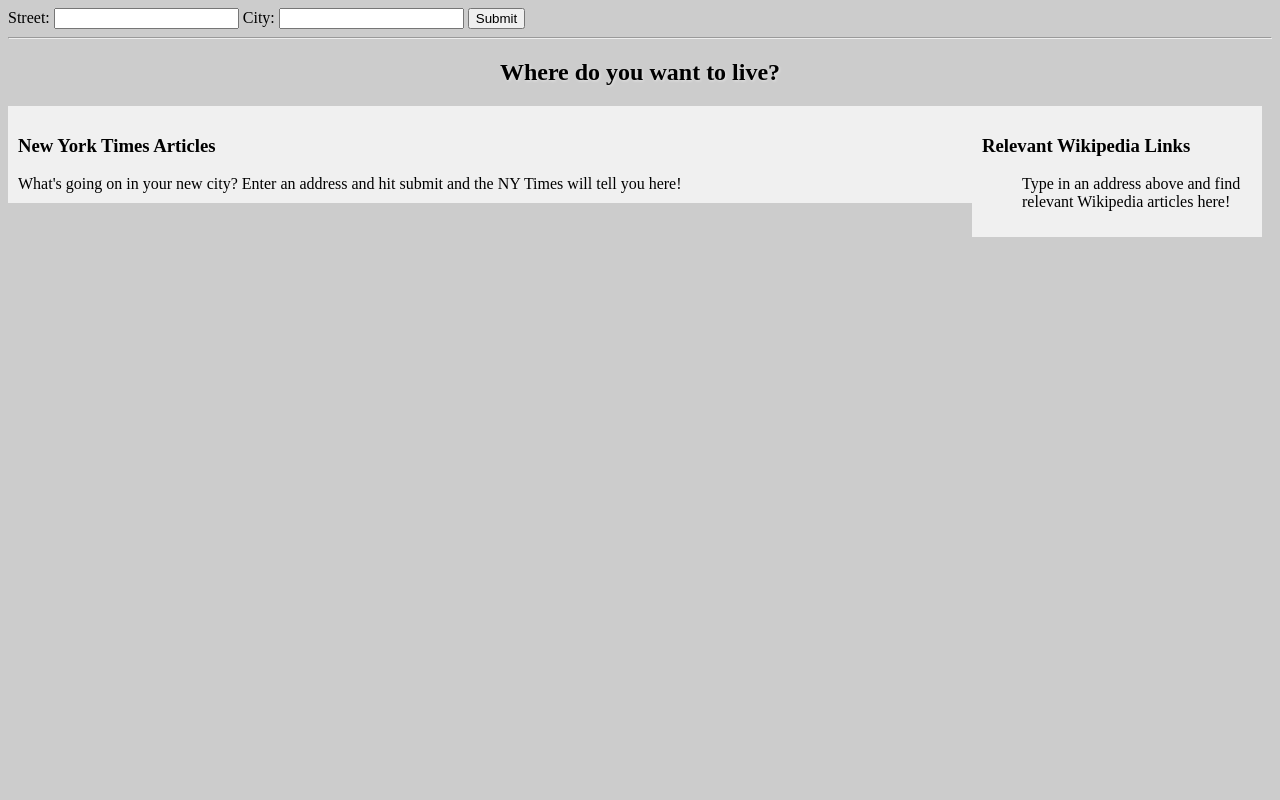
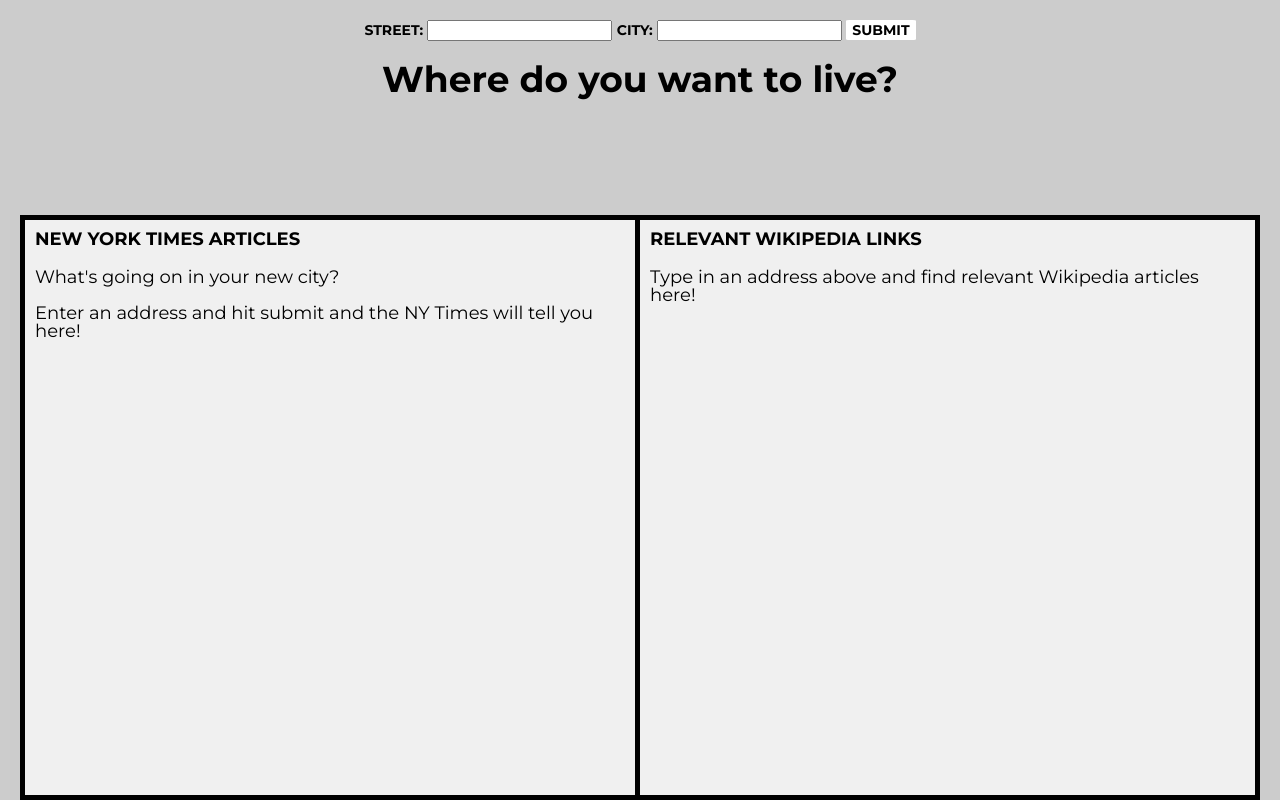
Before and after one commit to njons/XHR_garden, a plain HTML site: page index.html in a window 1280 px wide. Drawn offline with Linux system fonts and the light colour scheme; a script that the page names is missing.

Commit message:
added styling

```diff
--- /dev/null
+++ b/css/reset.css
@@ -0,0 +1,129 @@
+/* http://meyerweb.com/eric/tools/css/reset/
+   v2.0 | 20110126
+   License: none (public domain)
+*/
+
+html,
+body,
+div,
+span,
+applet,
+object,
+iframe,
+h1,
+h2,
+h3,
+h4,
+h5,
+h6,
+p,
+blockquote,
+pre,
+a,
+abbr,
+acronym,
+address,
+big,
+cite,
+code,
+del,
+dfn,
+em,
+img,
+ins,
+kbd,
+q,
+s,
+samp,
+small,
+strike,
+strong,
+sub,
+sup,
+tt,
+var,
+b,
+u,
+i,
+center,
+dl,
+dt,
+dd,
+ol,
+ul,
+li,
+fieldset,
+form,
+label,
+legend,
+table,
+caption,
+tbody,
+tfoot,
+thead,
+tr,
+th,
+td,
+article,
+aside,
+canvas,
+details,
+embed,
+figure,
+figcaption,
+footer,
+header,
+hgroup,
+menu,
+nav,
+output,
+ruby,
+section,
+summary,
+time,
+mark,
+audio,
+video {
+  margin: 0;
+  padding: 0;
+  border: 0;
+  font-size: 100%;
+  font: inherit;
+  vertical-align: baseline;
+}
+/* HTML5 display-role reset for older browsers */
+article,
+aside,
+details,
+figcaption,
+figure,
+footer,
+header,
+hgroup,
+menu,
+nav,
+section {
+  display: block;
+}
+body {
+  line-height: 1;
+}
+ol,
+ul {
+  list-style: none;
+}
+blockquote,
+q {
+  quotes: none;
+}
+blockquote:before,
+blockquote:after,
+q:before,
+q:after {
+  content: "";
+  content: none;
+}
+table {
+  border-collapse: collapse;
+  border-spacing: 0;
+}
--- a/css/style.css
+++ b/css/style.css
@@ -1,33 +1,105 @@
-* {box-sizing:border-box;}
-body {background-color: #CCC;}
+* {
+  box-sizing: border-box;
+}
+
+body {
+  background-color: #ccc;
+  color: black;
+  font-family: "Montserrat", sans-serif;
+  font-weight: 400;
+  font-size: 18px;
+  display: flex;
+  flex-direction: column;
+  align-items: center;
+  height: 100vh;
+  padding: 20px 20px 0 20px;
+}
+
+header {
+  display: flex;
+  align-items: center;
+  flex-direction: column;
+  height: 25%;
+}
+
+h1 {
+  font-weight: 700;
+  font-size: 36px;
+  padding: 20px 0 10px 0;
+}
+
+h3 {
+  font-weight: 700;
+  padding-bottom: 20px;
+  text-transform: uppercase;
+}
+
+label,
+button {
+  text-transform: uppercase;
+  font-size: 14px;
+  font-weight: 700;
+}
+
+button {
+  outline: none;
+  border: none;
+  border-radius: 5%;
+  background-color: white;
+  color: black;
+  font-family: "Montserrat", sans-serif;
+}
+
+li {
+  list-style-type: none;
+  font-size: 16px;
+  padding-bottom: 10px;
+}
+
+#coming-soon {
+  font-size: 14px;
+  max-width: 600px;
+  margin: auto;
+}
 
 .bgimg {
-    position:fixed;
+  position: fixed;
   top: 0;
   left: 0;
-    width:100%;
-    z-index:-1;
-    opacity:1;
+  width: 100%;
+  z-index: -1;
+  opacity: 1;
 }
 
 .greeting {
-    color:black;
-    text-shadow: 1px 1px 3px rgba(255,255,255, .5);
   text-align: center;
 }
 
-.wikipedia-container {
-    float:right;
-    width:290px;
-    padding:10px;
-    margin-right: 10px;
-    background-color: rgba(255,255,255,0.7);
+.container {
+  /* background: yellow; */
+  height: 75%;
+  display: flex;
+  /* flex-wrap: wrap; */
 }
 
 .nytimes-container {
+  border: 5px solid black;
+  display: flex;
+  flex-direction: column;
   padding: 10px;
-    margin-right:300px;
-    background-color: rgba(255,255,255,0.7);
+  width: 50%;
+  background-color: rgba(255, 255, 255, 0.7);
+}
+
+.wikipedia-container {
+  border-top: 5px solid black;
+  border-right: 5px solid black;
+  border-bottom: 5px solid black;
+  display: flex;
+  flex-direction: column;
+  width: 50%;
+  padding: 10px;
+  background-color: rgba(255, 255, 255, 0.7);
 }
 
 .article-list {
@@ -37,9 +109,9 @@ body {background-color: #CCC;}
 
 .article {
   list-style-type: none;
-    padding:10px;
-    border-top: 1px solid #CCC;
+  padding: 10px;
+  border-top: 1px solid #ccc;
 }
 .article:first-child {
-    border-top:none;
+  border-top: none;
 }
--- a/index.html
+++ b/index.html
@@ -3,32 +3,32 @@
 <head>
     <meta charset="UTF-8">
     <title>Your Moving Companion</title>
+    <link href="https://fonts.googleapis.com/css?family=Montserrat:400,700" rel="stylesheet">
+    <link rel="stylesheet" href="css/reset.css">
     <link rel="stylesheet" href="css/style.css">
 </head>
 <body>
 
+  <header>
     <form id="form-container" class="form-container">
         <label for="street">Street: </label><input type="text" id="street" value="">
         <label for="city">City: </label><input type="text" id="city" value="">
         <button id="submit-btn">Submit</button>
     </form>
+    <h1 id="greeting" class="greeting">Where do you want to live?</h1>
+    <p id="coming-soon"></p>
+  </header>
 
-    <hr>
-
-    <h2 id="greeting" class="greeting">Where do you want to live?</h2>
-    <p id="coming-soon"></p>
-
-
+  <div class="container">
+    <div class="nytimes-container">
+        <h3 id="nytimes-header">New York Times Articles</h3>
+        <ul id="nytimes-articles" class="article-list">What's going on in your new city? <br><br> Enter an address and hit submit and the NY Times will tell you here!<ul>
+    </div>
     <div class="wikipedia-container">
         <h3 id="wikipedia-header">Relevant Wikipedia Links</h3>
         <ul id="wikipedia-links">Type in an address above and find relevant Wikipedia articles here!</ul>
     </div>
-
-
-    <div class="nytimes-container">
-        <h3 id="nytimes-header">New York Times Articles</h3>
-        <ul id="nytimes-articles" class="article-list">What's going on in your new city? Enter an address and hit submit and the NY Times will tell you here!</div>
-    </div>
+  </div>
 
     <!-- <script src="js/libs/jquery.min.js"></script> -->
     <script src="js/config.js"></script>
```
Lines whose indentation alone changed are shown as unchanged.
